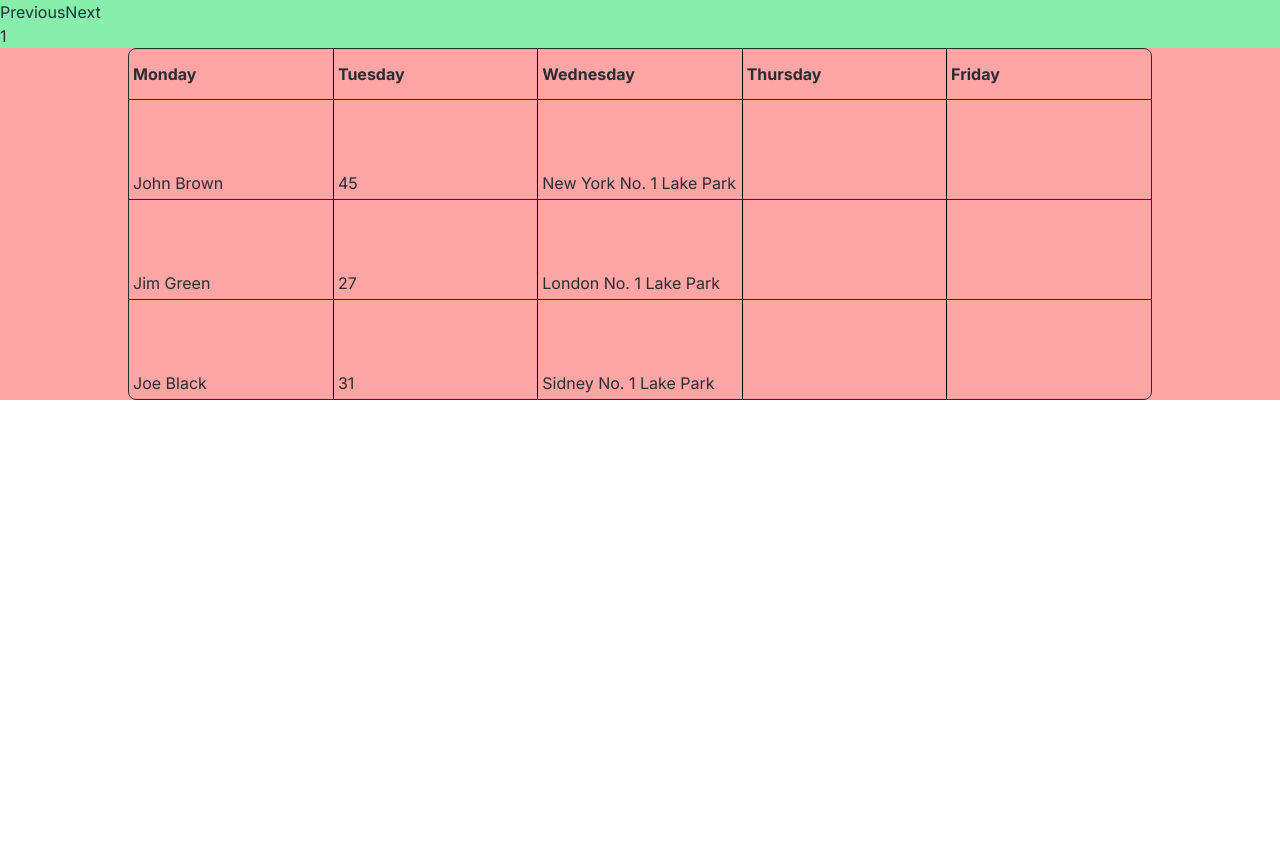
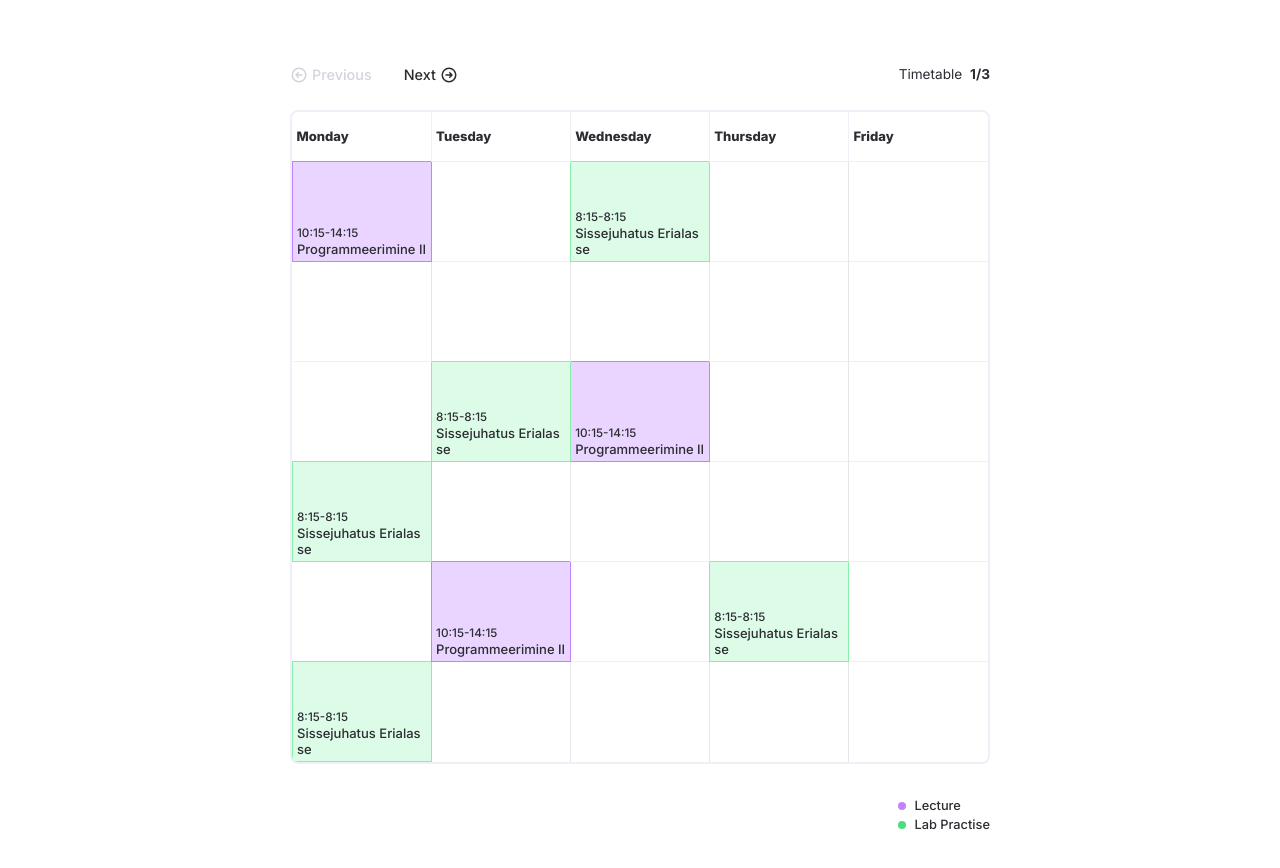
Before and after one commit to d4gl4s/timetable-generator, a Next.js app: page / in a window 1280 px wide. Shown: the top 868 px of the page. Before the commit the page ends 800 px from the top, so only its background shows below. Built offline with nearby package versions, Linux system fonts and the light colour scheme.

Commit message:
timetable and timetable states

```diff
--- a/app/Lesson.tsx
+++ b/app/Lesson.tsx
@@ -1,17 +1,15 @@
-const Lesson = () => {
-  /* const { name, startTime, endTime, lecture } = lesson */
-  const name = "Sissejuhatus erialasse"
-  const startTime = "10:15"
-  const endTime = "11:45"
-  const lecture = false
+import { LessonType } from "@/types/types"
+
+const Lesson = ({ lesson }: { lesson: LessonType }) => {
+  const { name, startTime, endTime, lecture } = lesson
   return (
-    <div className="p-2 border-solid border-b-[1px] border-current">
-      {lecture ? "loeng" : "praktikum"}
-      <div>
+    <td className={"border-solid leading-[16px] border-[1px] break-all break-words overflow-hidden " + (lecture ? "bg-purple-200 border-purple-400" : "bg-green-100 border-green-300")}>
+      {/* {lecture ? "loeng" : "praktikum"} */}
+      <div className="text-[0.8em] sm:text-[0.9em] font-medium">
         {startTime}-{endTime}{" "}
-      </div>{" "}
+      </div>
       {name}
-    </div>
+    </td>
   )
 }
 
--- a/app/Timetable.tsx
+++ b/app/Timetable.tsx
@@ -1,16 +1,12 @@
 import { TimetableType } from "@/types/types"
 import Lesson from "./Lesson"
 
-const Timetable = (/* { timetable }: { timetable: TimetableType } */) => {
-  /* const { monday, tuesday, wednesday, thursday, friday } = timetable */
+const Timetable = ({ timetable }: { timetable: TimetableType }) => {
+  const { eight, ten, twelve, two, four, six } = timetable
   return (
-    <div className="bg-red-300">
-      {/*  <div className="mr-2 bg-blue-200">Ajad</div>
-      https://preline.co/docs/tables.html
-      */}
-
-      <div className="w-[80%] m-auto  border rounded-lg overflow-hidden border-current">
-        <table className="min-w-[100%] divide-y divide-current">
+    <>
+      <div className="border border-[2px] rounded-lg overflow-hidden border-[#f0eff8] ">
+        <table className="min-w-[100%] divide-y divide-[#f0eff8] ">
           <thead>
             <tr>
               <th>Monday</th>
@@ -20,101 +16,62 @@ const Timetable = (/* { timetable }: { timetable: TimetableType } */) => {
               <th>Friday</th>
             </tr>
           </thead>
-          <tbody className="divide-y divide-current">
+          <tbody className="divide-y divide-[#f0eff8]">
             <tr>
-              <td>John Brown</td>
-              <td>45</td>
-              <td>New York No. 1 Lake Park</td>
-              <td></td>
-              <td></td>
+              {eight.map((lesson, i) => {
+                if (eight[i + 1] != null) return lesson != null ? <Lesson key={i} lesson={lesson} /> : <td key={i}></td>
+                else return lesson != null ? <Lesson key={i} lesson={lesson} /> : <td className="border-solid border-r-[1px]" key={i}></td>
+              })}
             </tr>
 
             <tr>
-              <td>Jim Green</td>
-              <td>27</td>
-              <td>London No. 1 Lake Park</td>
-              <td></td>
-              <td></td>
+              {ten.map((lesson, i) => {
+                if (ten[i + 1] != null) return lesson != null ? <Lesson key={i} lesson={lesson} /> : <td key={i}></td>
+                else return lesson != null ? <Lesson key={i} lesson={lesson} /> : <td className="border-solid border-r-[1px]" key={i}></td>
+              })}
             </tr>
 
             <tr>
-              <td>Joe Black</td>
-              <td>31</td>
-              <td>Sidney No. 1 Lake Park</td>
-              <td></td>
-              <td></td>
+              {twelve.map((lesson, i) => {
+                if (twelve[i + 1] != null) return lesson != null ? <Lesson key={i} lesson={lesson} /> : <td key={i}></td>
+                else return lesson != null ? <Lesson key={i} lesson={lesson} /> : <td className="border-solid border-r-[1px]" key={i}></td>
+              })}
+            </tr>
+
+            <tr>
+              {two.map((lesson, i) => {
+                if (two[i + 1] != null) return lesson != null ? <Lesson key={i} lesson={lesson} /> : <td key={i}></td>
+                else return lesson != null ? <Lesson key={i} lesson={lesson} /> : <td className="border-solid border-r-[1px]" key={i}></td>
+              })}
+            </tr>
+
+            <tr>
+              {four.map((lesson, i) => {
+                if (four[i + 1] != null) return lesson != null ? <Lesson key={i} lesson={lesson} /> : <td key={i}></td>
+                else return lesson != null ? <Lesson key={i} lesson={lesson} /> : <td className="border-solid border-r-[1px]" key={i}></td>
+              })}
+            </tr>
+
+            <tr>
+              {six.map((lesson, i) => {
+                if (six[i + 1] != null) return lesson != null ? <Lesson key={i} lesson={lesson} /> : <td key={i}></td>
+                else return lesson != null ? <Lesson key={i} lesson={lesson} /> : <td className="border-solid border-r-[1px]" key={i}></td>
+              })}
             </tr>
           </tbody>
         </table>
       </div>
-
-      {/* <table className="bg-blue-200 w-[80%] m-auto border-[1px] border-current rounded-2xl ">
-        <tbody>
-          <tr>
-            <th>Name</th>
-            <th>Age</th>
-            <th>Gender</th>
-            <th>Age</th>
-            <th>Gender</th>
-          </tr>
-          <tr>
-            <td>Anom asdfgds sdjkgh ksdgalh sdlkghjasgdklh skdlagh kdsghk</td>
-            <td>19</td>
-            <td>Male</td>
-            <td>Male</td>
-            <td>Male</td>
-          </tr>
-          <tr>
-            <td></td>
-            <td>Megha</td>
-            <td>Megha</td>
-            <td>19</td>
-            <td>Female</td>
-          </tr>
-          <tr>
-            <td>Subham</td>
-            <td>25</td>
-            <td>Male</td>
-            <td>Male</td>
-            <td>Male</td>
-          </tr>
-        </tbody>
-      </table> */}
-      {/*  <div className="flex w-full bg-yellow-300">
-        <div className="w-[20%] border-solid border-x-[1px] border-current">
-          <div className="border-solid border-y-[1px] border-current p-2 font-semibold">Monday</div>
-
-          <Lesson />
-          <Lesson />
-          <Lesson />
-          <Lesson />
+      <div className="flex justify-end mt-8">
+        <div className="font-medium text-[0.8em]">
+          <div className="flex items-center">
+            <div className="w-2 h-2 rounded-[50px] bg-purple-400 mr-2"></div> Lecture
+          </div>
+          <div className="flex items-center">
+            <div className="w-2 h-2 rounded-[50px] bg-green-400 mr-2"></div> Lab Practise
+          </div>
         </div>
-        <div className="w-[20%] border-solid border-x-[1px] border-current">
-          <div className="border-solid border-y-[1px] border-current p-2 font-semibold">Monday</div>
-          <div></div>
-          <div>Tund</div>
-          <div>Tund</div>
-        </div>
-        <div className="w-[20%] border-solid border-x-[1px] border-current">
-          <div className="border-solid border-y-[1px] border-current p-2 font-semibold">Monday</div>
-          <div>Tund</div>
-          <div>Tund</div>
-          <div>Tund</div>
-        </div>
-        <div className="w-[20%] border-solid border-x-[1px] border-current">
-          <div className="border-solid border-y-[1px] border-current p-2 font-semibold">Tuesday dfsdf</div>
-          <div>Tund</div>
-          <div>Tund</div>
-          <div>Tund</div>
-        </div>
-        <div className="w-[20%] border-solid border-x-[1px] border-current">
-          <div className="border-solid border-y-[1px] border-current p-2 font-semibold">Monday</div>
-          <div>Tund</div>
-          <div>Tund</div>
-          <div>Tund</div>
-        </div>
-      </div> */}
-    </div>
+      </div>
+    </>
   )
 }
 
--- a/app/globals.css
+++ b/app/globals.css
@@ -5,6 +5,13 @@
 :root {
   --main: #2c2c32;
   --background: #ffffff;
+  --table: #f0eff8;
+}
+body {
+  color: var(--main);
+  border-style: solid;
+  border-color: var(--main);
+  /* font-weight: 500; */
 }
 
 /* @media (prefers-color-scheme: dark) {
@@ -15,12 +22,10 @@
   }
 } */
 
-/* table {
-  border-radius: 10px;
+table {
   border-spacing: 0;
-  border: 1px solid var(--main);
 }
- */
+
 /* tr {
   :last-child {
     td {
@@ -29,33 +34,36 @@
   }
 } */
 
-th,
-td {
-  margin: 0;
-  padding: 4px;
-  text-align: left;
-
-  width: 20%;
-  /* border-bottom: 1px solid black;
-  border-right: 1px solid black; */
-}
 /* td :last-child {
   border-right: 0;
 } */
 
 th {
+  margin: 0;
+  padding: 4px;
   text-align: left;
+  font-weight: 800;
   width: 20%;
   height: 50px;
-  border-right: 1px solid black;
+  font-size: small;
+  border-right: 1px solid var(--table);
 }
 th:last-child {
   border-right: 0;
 }
 
 td {
+  margin: 0;
+  padding: 4px;
+  text-align: left;
+  width: 20%;
   height: 100px;
-  border-right: 1px solid black;
+  overflow-wrap: break-word;
+  word-wrap: break-word;
+  font-weight: 500;
+  font-size: small;
+  inline-size: min-content;
+  /* border-right: 1px solid var(--table); */
   align-items: end;
   align-content: end;
   vertical-align: top;
@@ -64,8 +72,66 @@ td:last-child {
   border-right: 0;
 }
 
-body {
-  color: var(--main);
-  border-style: solid;
-  border-color: var(--main);
+/* Change the white to any color */
+input:-webkit-autofill,
+input:-webkit-autofill:hover,
+input:-webkit-autofill:focus,
+input:-webkit-autofill:active {
+  -webkit-box-shadow: 0 0 0 30px var(--light) inset !important;
 }
+/*Change text in autofill textbox*/
+input:-webkit-autofill {
+  -webkit-text-fill-color: var(--main) !important;
+}
+input:focus {
+  outline: none !important;
+}
+input::placeholder {
+  /* Chrome, Firefox, Opera, Safari 10.1+ */
+  color: var(--placeholder);
+  opacity: 1; /* Firefox */
+}
+
+input:-ms-input-placeholder {
+  color: var(--placeholder); /* Internet Explorer 10-11 */
+}
+
+input::-ms-input-placeholder {
+  color: var(--placeholder); /* Microsoft Edge */
+}
+
+.unselectable {
+  -moz-user-select: -moz-none;
+  -khtml-user-select: none;
+  -webkit-user-select: none;
+  -o-user-select: none;
+  user-select: none;
+}
+::selection {
+  background: rgb(255, 230, 225);
+}
+
+/*Scrollbar*/
+::-webkit-scrollbar {
+  width: 7px;
+}
+
+/* Track */
+::-webkit-scrollbar-track {
+  border-radius: 50px;
+}
+
+::-webkit-scrollbar-thumb {
+  background: #efeef2;
+  border-radius: 50px;
+}
+
+.hideScrollBar {
+  overflow-y: scroll;
+  scrollbar-width: none; /* Firefox */
+  -ms-overflow-style: none; /* Internet Explorer 10+ */
+}
+.hideScrollBar::-webkit-scrollbar {
+  width: 0;
+  height: 0;
+}
--- a/app/page.tsx
+++ b/app/page.tsx
@@ -1,24 +1,77 @@
 "use client"
 import { useState } from "react"
 import Timetable from "./Timetable"
+import { HiOutlineArrowCircleRight, HiOutlineArrowCircleLeft } from "react-icons/hi"
 import { TimetableType } from "@/types/types"
 
 export default function Home() {
-  const [timetables, setTimetables] = useState<TimetableType[] | null>(null)
-  const [test, setTest] = useState<number[]>([1, 2, 3, 4])
+  const lessontest = {
+    name: "Sissejuhatus Erialasse",
+    startTime: "8:15",
+    endTime: "8:15",
+    place: "Narva mnt 27 - 1025",
+    lecture: false,
+  }
+  const lessontest2 = {
+    name: "Programmeerimine II",
+    startTime: "10:15",
+    endTime: "14:15",
+    place: "Narva mnt 27 - 1025",
+    lecture: true,
+  }
+
+  const tabledata: TimetableType[] = [
+    {
+      eight: [lessontest2, null, lessontest, null, null],
+      ten: [null, null, null, null, null],
+      twelve: [null, lessontest, lessontest2, null, null],
+      two: [lessontest, null, null, null, null],
+      four: [null, lessontest2, null, lessontest, null],
+      six: [lessontest, null, null, null, null],
+    },
+    {
+      eight: [null, null, lessontest, null, null],
+      ten: [null, null, null, null, lessontest2],
+      twelve: [null, lessontest2, null, null, null],
+      two: [lessontest, null, null, null, null],
+      four: [null, null, null, lessontest2, null],
+      six: [lessontest2, null, null, null, null],
+    },
+    {
+      eight: [lessontest2, null, lessontest, lessontest, null],
+      ten: [null, lessontest2, null, null, lessontest2],
+      twelve: [null, null, null, null, lessontest],
+      two: [null, lessontest, lessontest, null, null],
+      four: [null, null, null, null, null],
+      six: [null, lessontest, null, lessontest2, null],
+    },
+  ]
+
+  const [timetables, setTimetables] = useState<TimetableType[]>(tabledata)
   const [current, setCurrent] = useState<number>(0)
-  /* const handleCurrentChange = (event: any) => {
-    if(e)
-  } */
 
   return (
-    <main className="bg-green-300">
-      <button onClick={() => setCurrent(Math.max(current - 1, 0))}>Previous</button>
-      <button onClick={() => setCurrent(Math.min(current + 1, test.length - 1))}>Next</button>
+    <main className="w-[96%] sm:w-[90%] md:w-[80%] md:max-w-[700px]  2xl:max-w-[1000px] m-auto mb-48">
+      <div className="w-[90%] m-auto md:w-full flex justify-between mt-16 mb-6">
+        <div className="flex text-[0.9em] font-medium unselectable">
+          <button className={"flex mr-8 items-center " + (current == 0 ? "text-gray-300 cursor-default" : " ")} onClick={() => setCurrent(Math.max(current - 1, 0))}>
+            <HiOutlineArrowCircleLeft size={18} className="mr-1" /> Previous
+          </button>
 
-      <br />
-      {test[current]}
-      <Timetable /* timetable={timetables[current]} */ />
+          <button className={"flex items-center " + (current == timetables.length - 1 ? "text-gray-300 cursor-default" : " ")} onClick={() => setCurrent(Math.min(current + 1, timetables.length - 1))}>
+            Next <HiOutlineArrowCircleRight size={18} className="ml-1" />
+          </button>
+        </div>
+
+        <div className="text-[0.85em]">
+          Timetable{" "}
+          <span className="font-bold ml-1">
+            {current + 1}/{timetables.length}
+          </span>
+        </div>
+      </div>
+
+      <Timetable timetable={timetables[current]} />
     </main>
   )
 }
--- a/package.json
+++ b/package.json
@@ -17,6 +17,7 @@
     "next": "13.4.2",
     "react": "18.2.0",
     "react-dom": "18.2.0",
+    "react-icons": "^4.8.0",
     "typescript": "5.0.4"
   },
   "devDependencies": {
```
Also changed, not shown: types/types.ts (+8 -7 lines), 1 other file (tests, documents, lock files or other folders).
